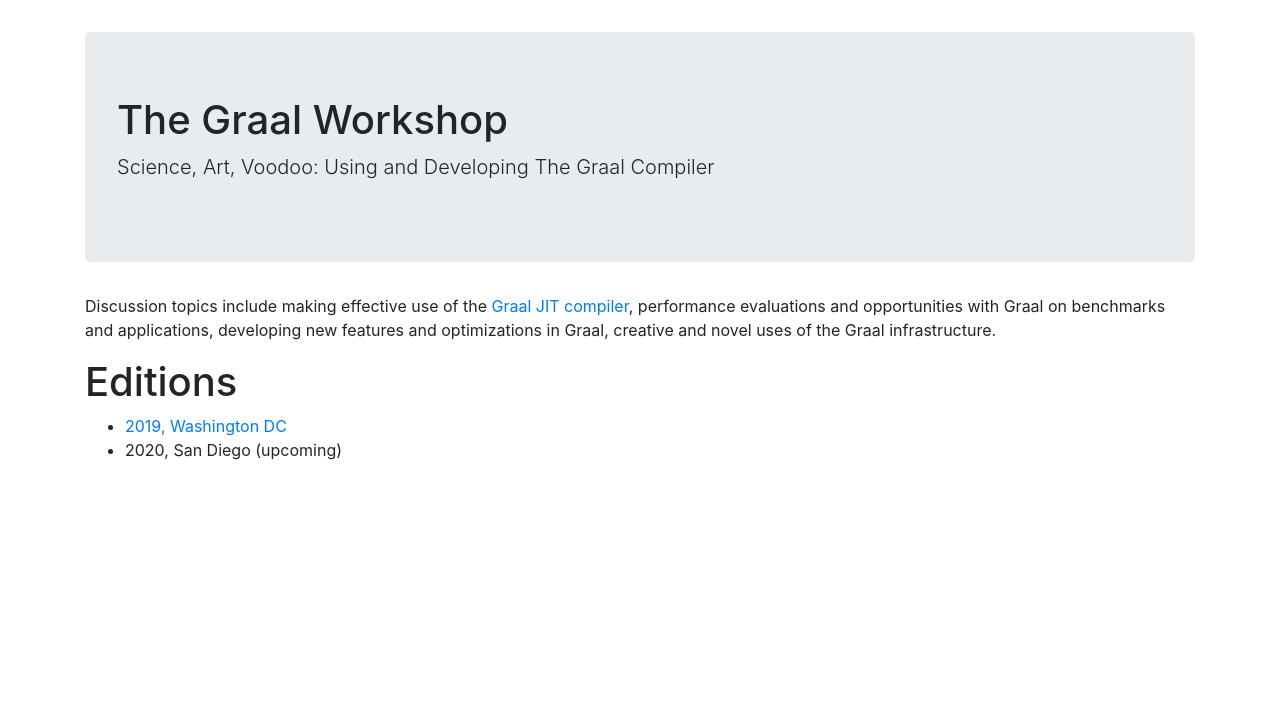
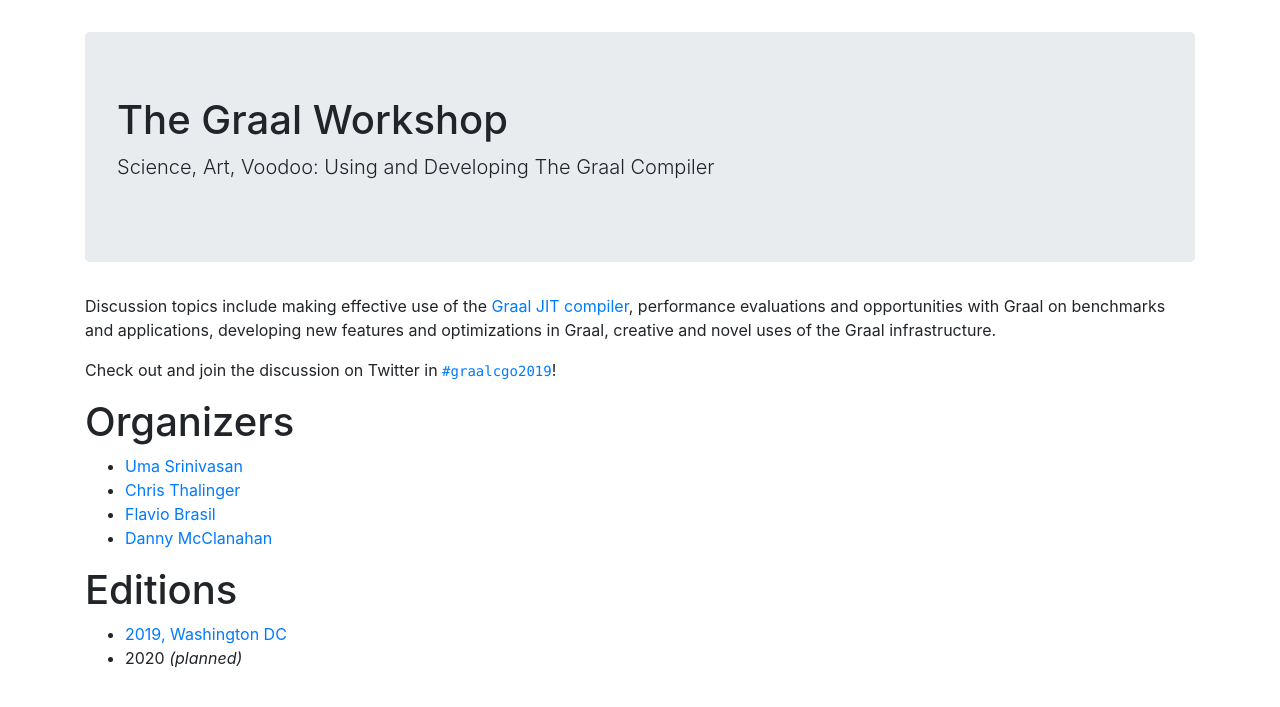
Before and after one commit to graalworkshop/graalworkshop.github.io, a Jekyll site: the page built from index.md, in a window 1280 px wide. Shown: the top 707 px of the page. Built offline with Jekyll 4.4.1, drawn with Linux system fonts in a browser that asks for light colours.

Commit message:
add organizers and edit 2020 description

```diff
--- a/index.md
+++ b/index.md
@@ -9,7 +9,16 @@ opportunities with Graal on benchmarks and applications, developing new
 features and optimizations in Graal, creative and novel uses of the Graal
 infrastructure.
 
+Check out and join the discussion on Twitter in [`#graalcgo2019`](https://twitter.com/search?q=%23graalcgo2019&src=typd)!
+
+# Organizers
+
+- [Uma Srinivasan](https://twitter.com/umatweep)
+- [Chris Thalinger](https://twitter.com/christhalinger)
+- [Flavio Brasil](https://twitter.com/flaviowbrasil)
+- [Danny McClanahan](https://twitter.com/hipsterelectron)
+
 # Editions
 
 * [2019, Washington DC](2019/)
-* 2020, San Diego (upcoming)
+* 2020 *(planned)*
```
